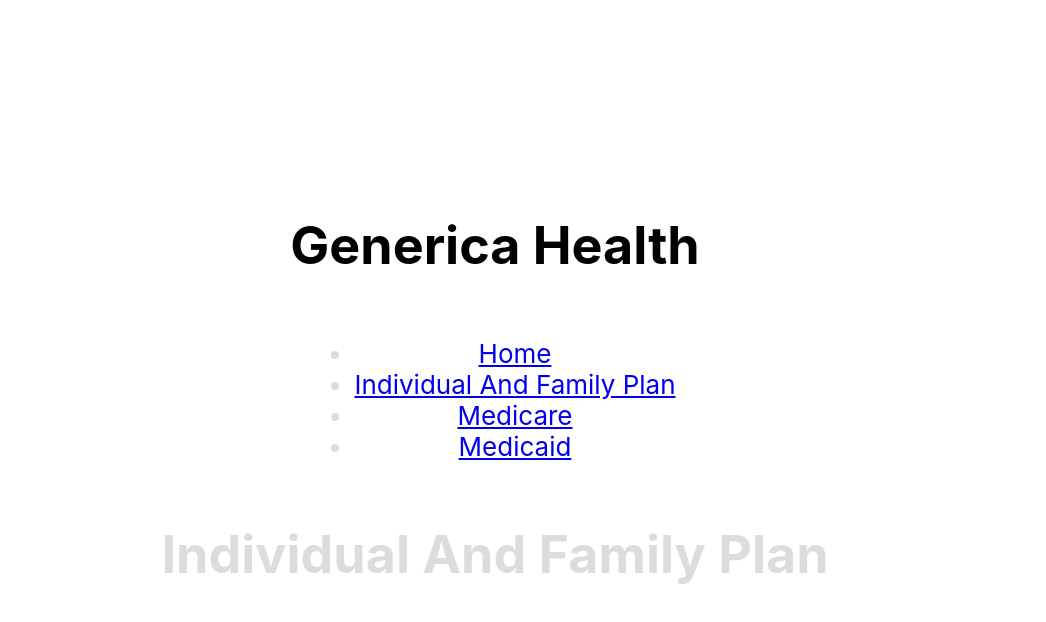
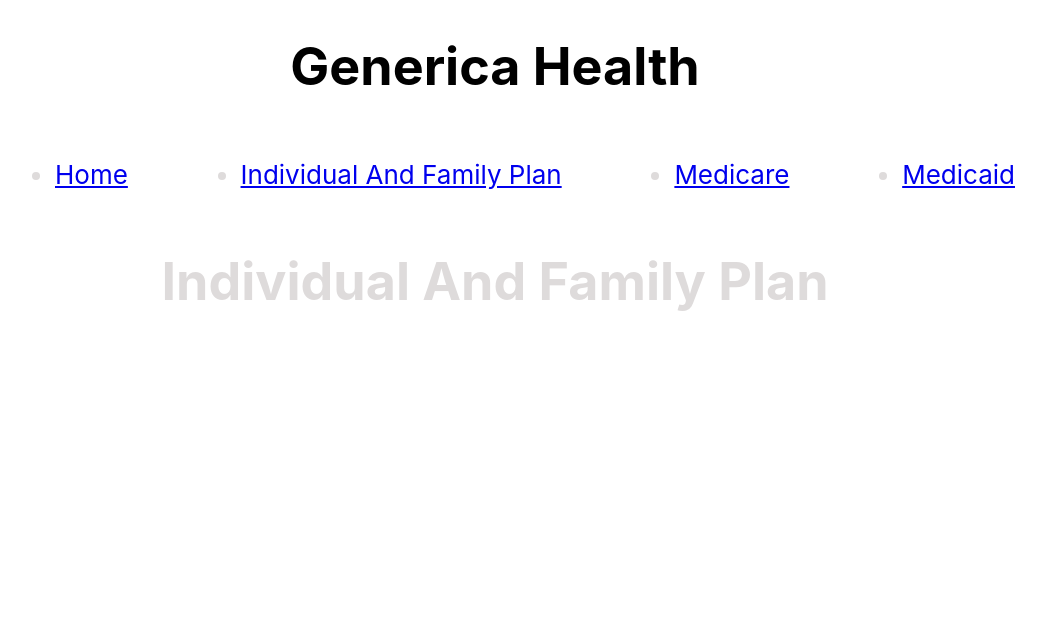
Before and after one commit to RickyFig17/Generica-Health, a React (Create React App) app: page /ifp in a window 1280 px wide. Shown: the top 622 px of the page, without its empty margins (145-1191 px from the left). Built offline with nearby package versions, Linux system fonts and the light colour scheme.

Commit message:
fixing navbar

```diff
--- a/src/App.css
+++ b/src/App.css
@@ -3,12 +3,11 @@
 }
 
 .App-header {
-
   min-height: 100vh;
   display: flex;
   flex-direction: column;
   align-items: center;
-  justify-content: center;
+  /* justify-content: center; */
   font-size: calc(10px + 2vmin);
   color: rgb(222, 219, 219);
 }
--- a/src/App.js
+++ b/src/App.js
@@ -13,7 +13,6 @@ function App() {
       <header className="App-header">
         <BrowserRouter>
           <Header />
-          <Navbar />
           <Routes>
             <Route path="/" element={<Home />} />
             <Route path="/medicare" element={<Medicare />} />
--- a/src/Header/Header.js
+++ b/src/Header/Header.js
@@ -1,11 +1,15 @@
 import React from "react";
 import "./Header.scss";
 import Navbar from "./Navbar";
+import "./Navbar.scss";
 
 function Header() {
   return (
     <div className="header-wrapper">
       <h1 className="header">Generica Health</h1>
+      <div className="nav-wrapper">
+        <Navbar />
+      </div>
     </div>
   );
 }
--- a/src/Header/Header.scss
+++ b/src/Header/Header.scss
@@ -1,3 +1,12 @@
 .header {
   color: black;
 }
+
+.header-wrapper {
+  width: 100%;
+}
+
+.nav-wrapper {
+  display: flex;
+  justify-content: center;
+}
--- a/src/Header/Navbar.js
+++ b/src/Header/Navbar.js
@@ -1,24 +1,25 @@
 import React from "react";
 import { Link } from "react-router-dom";
+import "./Navbar.scss"
 
 const Navbar = () => {
-  return(
-    <>
-    <ul>
+  return (
+    <div className="navbar-wrapper">
+      <ul className="ul-wrapper">
         <li>
-            <Link to="/">Home</Link>
+          <Link to="/">Home</Link>
         </li>
         <li>
-            <Link to="/ifp">Individual And Family Plan</Link>
+          <Link to="/ifp">Individual And Family Plan</Link>
         </li>
         <li>
-            <Link to="/medicare">Medicare</Link>
+          <Link to="/medicare">Medicare</Link>
         </li>
         <li>
-            <Link to="/medicaid">Medicaid</Link>
+          <Link to="/medicaid">Medicaid</Link>
         </li>
-    </ul>
-    </>
+      </ul>
+    </div>
   );
 };
 
--- a/src/Header/Navbar.scss
+++ b/src/Header/Navbar.scss
@@ -0,0 +1,9 @@
+.navbar-wrapper {
+  width: 75%;
+}
+
+.ul-wrapper {
+  display: flex;
+  justify-content: space-between;
+  width: 100%;
+}
```
